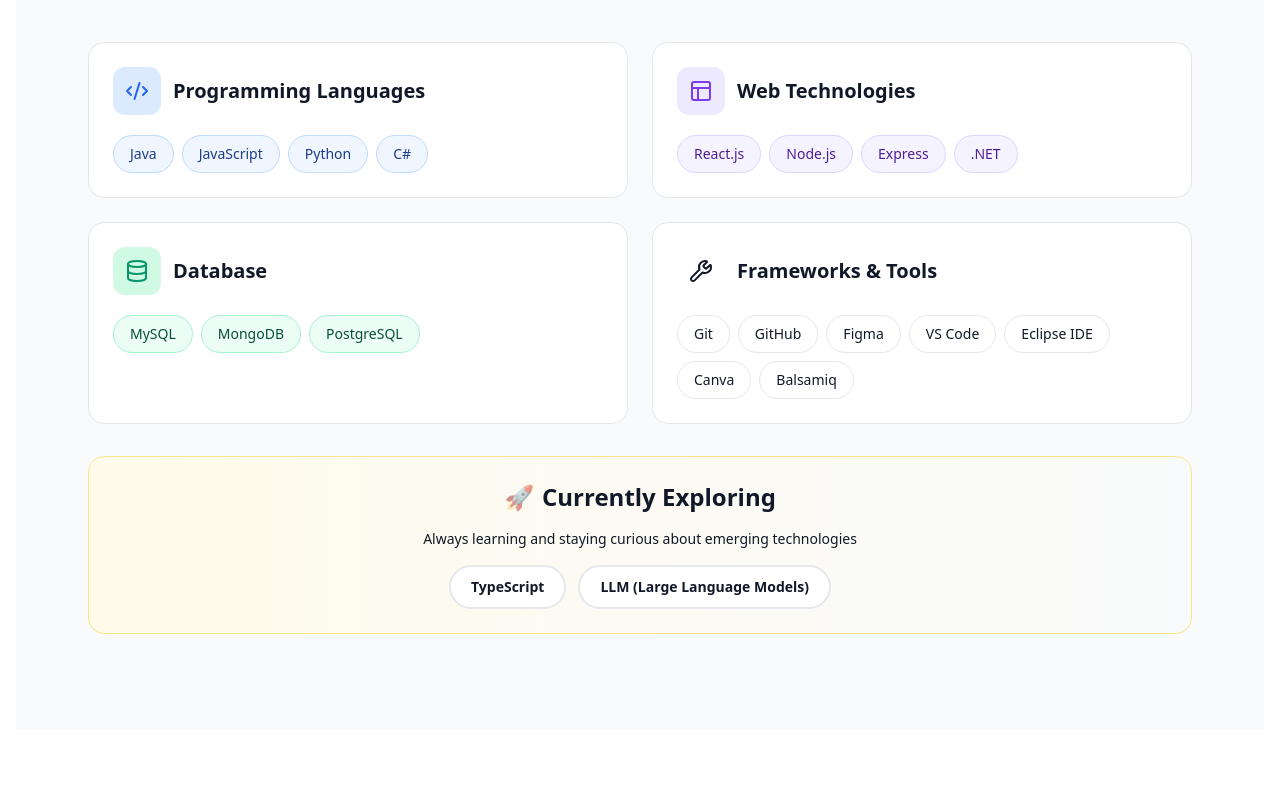
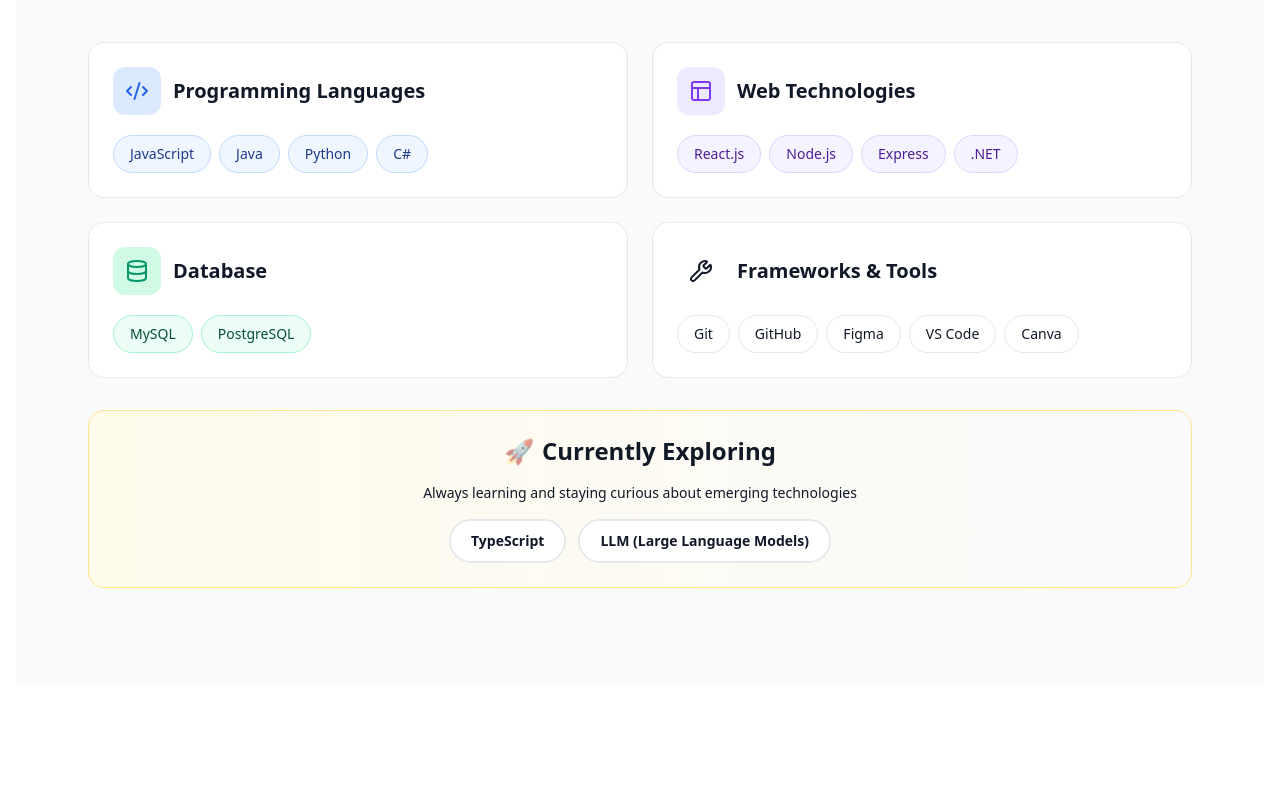
Before and after one commit to nirjaley/portfolio-site, a React (Vite) app in the folder client/: page / in a window 1280 px wide. Shown: the part 3280-4080 px from the top of the page. Built offline with nearby package versions, Linux system fonts and the light colour scheme.

Commit message:
updated projects section with relevant projects

```diff
--- a/client/src/sections/Projects/Projects.tsx
+++ b/client/src/sections/Projects/Projects.tsx
@@ -1,5 +1,5 @@
 import React from 'react';
-import { ExternalLink, Github, Smartphone, Code2, Database, HandHeart, Dribbble, Landmark } from 'lucide-react';
+import { ExternalLink, Github, Smartphone, Code2, HandHeart, Dribbble, Landmark, BookOpen } from 'lucide-react';
 
 interface Project {
   title: string;
@@ -41,7 +41,7 @@ const Projects: React.FC<ProjectsProps> = ({ theme = 'light' }) => {
       demo: "#"
     },
     {
-      title: "Bondbrokerage Website",
+      title: "BondBrokerage",
       desc: "Modern website design for a bond brokerage company, created with Figma to showcase financial services and investment opportunities.",
       tags: ["Figma", "UI/UX Design", "Finance", "Web Design"],
       icon: Landmark,
@@ -49,10 +49,10 @@ const Projects: React.FC<ProjectsProps> = ({ theme = 'light' }) => {
       demo: "#"
     },
     {
-      title: "Social Media Analytics",
-      desc: "Analytics dashboard for tracking social media metrics, engagement rates, and audience insights.",
-      tags: ["Next.js", "Python", "Chart.js", "Redis"],
-      icon: Database,
+      title: "Lord of the Reads",
+      desc: "A collaborative e-commerce library platform for book lovers, featuring a full-stack solution with user accounts, book listings, and a seamless reading experience.",
+      tags: ["React", "Vite", "JavaScript", "C#", "PostgreSQL", "Tailwind"],
+      icon: BookOpen,
       github: "#",
       demo: "#"
     },
--- a/client/src/sections/Skills/Skills.tsx
+++ b/client/src/sections/Skills/Skills.tsx
@@ -11,7 +11,7 @@ const Skills: React.FC<SkillsProps> = ({ theme }) => {
       title: "Programming Languages",
       icon: Code2,
       color: "blue",
-      skills: ["Java", "JavaScript", "Python", "C#"]
+      skills: ["JavaScript", "Java", "Python", "C#"]
     },
     {
       title: "Web Technologies",
@@ -23,13 +23,13 @@ const Skills: React.FC<SkillsProps> = ({ theme }) => {
       title: "Database",
       icon: Database,
       color: "green",
-      skills: ["MySQL", "MongoDB", "PostgreSQL"]
+      skills: ["MySQL", "PostgreSQL"]
     },
     {
       title: "Frameworks & Tools",
       icon: Wrench,
       color: "orange",
-      skills: ["Git", "GitHub", "Figma", "VS Code", "Eclipse IDE", "Canva", "Balsamiq"]
+      skills: ["Git", "GitHub", "Figma", "VS Code", "Canva"]
     }
   ];
 
```
